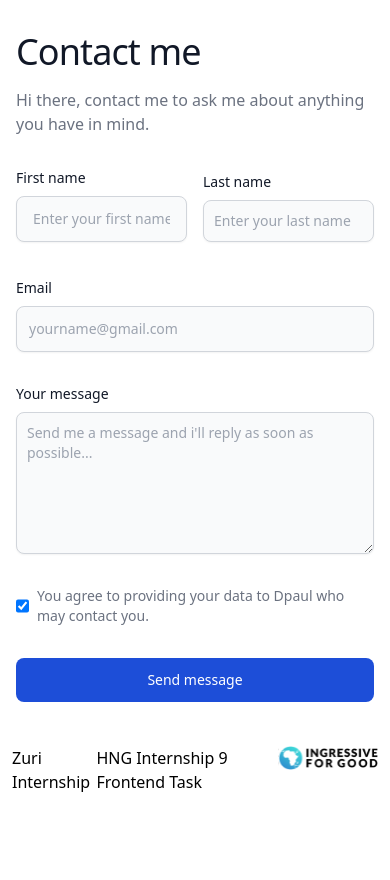
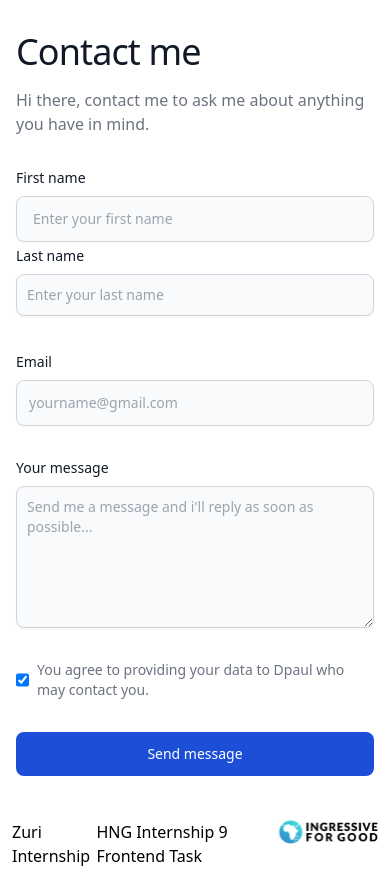
Before and after one commit to fidelmak/myProjectLink, a React (Create React App) app in the folder mylink/: page /contact in a window 390 px wide. Before the commit the page ends 844 px from the top, so only its background shows below. Built offline with nearby package versions, Linux system fonts and the light colour scheme.

Commit message:
fix the mobile responsiveness

```diff
--- a/mylink/src/components/Contact.js
+++ b/mylink/src/components/Contact.js
@@ -25,7 +25,7 @@
       <h2 className="mb-4 text-4xl tracking-tight text-Inter text-left text-gray-900 dark:text-white">Contact me</h2>
       <p className="mb-8 lg:mb-16 font-light text-left text-gray-500 dark:text-gray-400 sm:text-xl">Hi there, contact me to ask me about anything you have in mind.</p>
       <form action="#" className="space-y-8">
-          <div className='grid gap-4 grid-cols-2'>
+          <div className='md:grid gap-4 grid-cols-2'>
                 <div className='w-full '>
               <label id='first_name' for="Firstname" className="block mb-2 text-sm font-medium text-gray-900 dark:text-gray-300">First name</label>
               <input type="name" id="name" className="shadow-sm py-3 px-4 bg-gray-50 border border-gray-300 text-gray-900 text-sm rounded-lg focus:ring-primary-500 focus:border-primary-500 block w-full p-2.5 dark:bg-gray-700 dark:border-gray-600 dark:placeholder-gray-400 dark:text-white dark:focus:ring-primary-500 dark:focus:border-primary-500 dark:shadow-sm-light" placeholder="Enter your first name" required />
```
